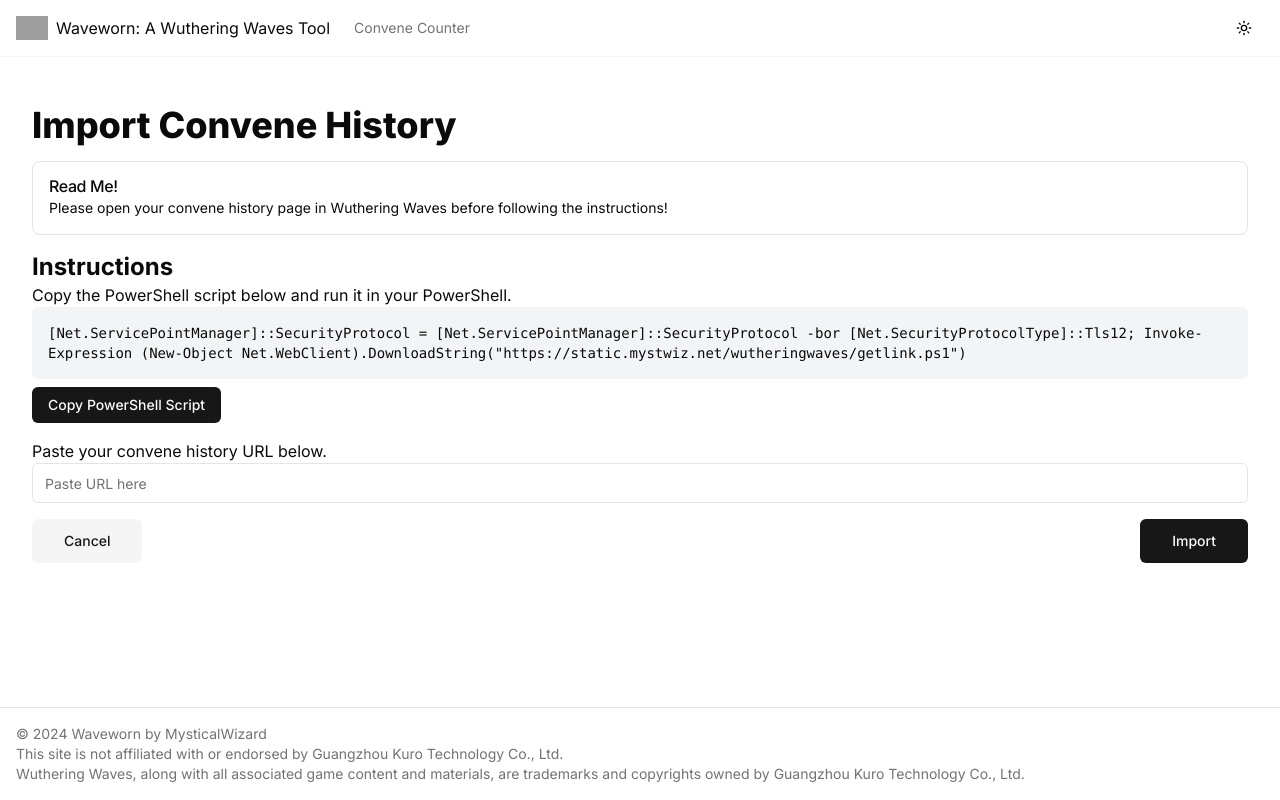
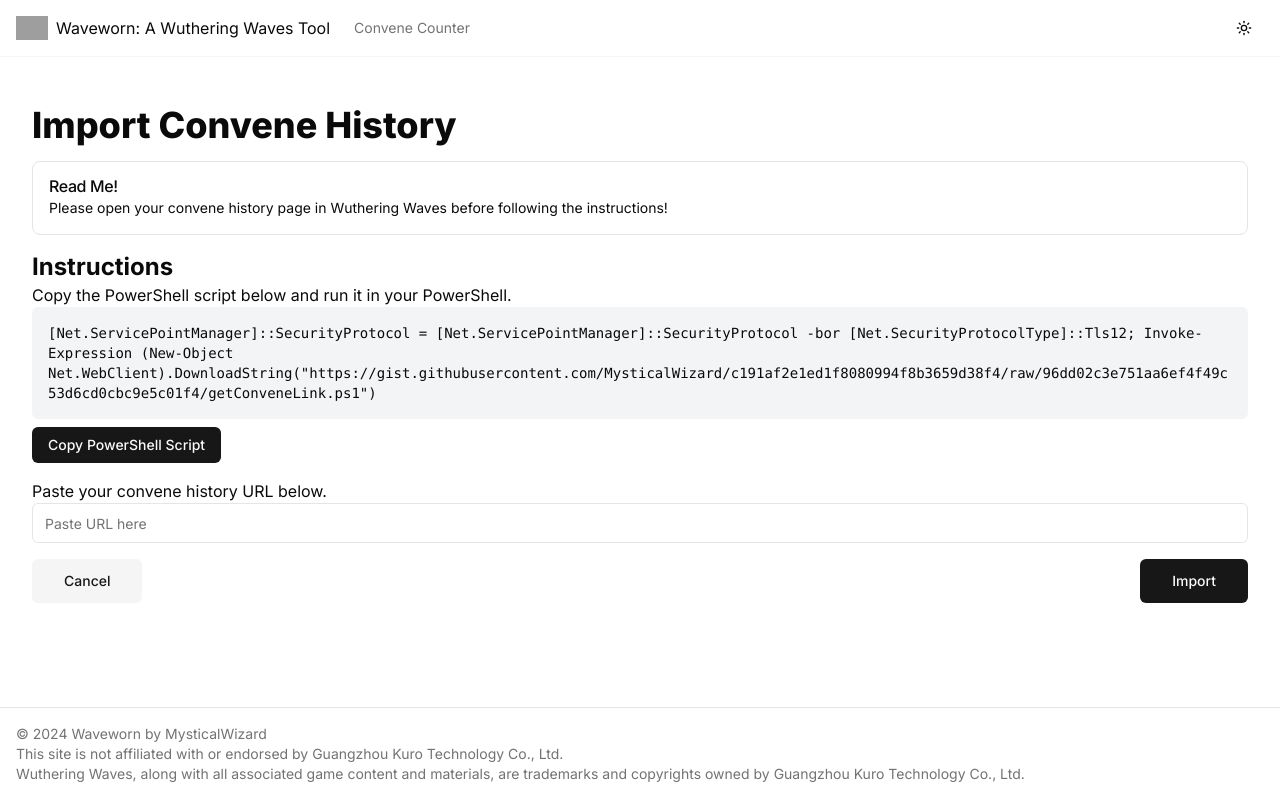
Before and after one commit to MysticalWizard/waveworn-web, a Next.js app: page /convene/import in a window 1280 px wide. Built offline with nearby package versions, Linux system fonts and the light colour scheme; grey boxes are pictures that could not be loaded.

Commit message:
feat: update import script to automatically search game path

```diff
--- a/src/app/convene/import/page.tsx
+++ b/src/app/convene/import/page.tsx
@@ -9,8 +9,9 @@
 import { Button } from '@/components/ui/button';
 import { Input } from '@/components/ui/input';
 
-const PS_SCRIPT =
-  '[Net.ServicePointManager]::SecurityProtocol = [Net.ServicePointManager]::SecurityProtocol -bor [Net.SecurityProtocolType]::Tls12; Invoke-Expression (New-Object Net.WebClient).DownloadString("https://static.mystwiz.net/wutheringwaves/getlink.ps1")';
+const PS_URL =
+  'https://gist.githubusercontent.com/MysticalWizard/c191af2e1ed1f8080994f8b3659d38f4/raw/96dd02c3e751aa6ef4f49c53d6cd0cbc9e5c01f4/getConveneLink.ps1';
+const PS_SCRIPT = `[Net.ServicePointManager]::SecurityProtocol = [Net.ServicePointManager]::SecurityProtocol -bor [Net.SecurityProtocolType]::Tls12; Invoke-Expression (New-Object Net.WebClient).DownloadString("${PS_URL}")`;
 const VALID_URL_PATH =
   'https://aki-gm-resources-oversea.aki-game.net/aki/gacha/index.html';
 
```
